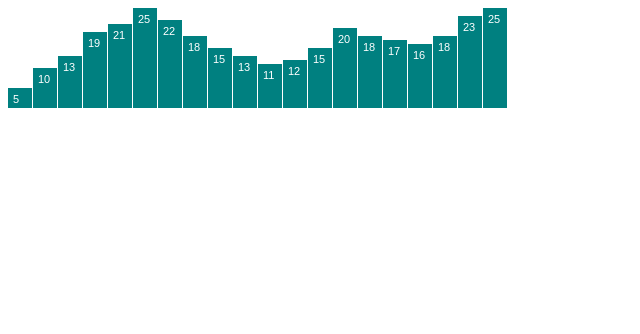
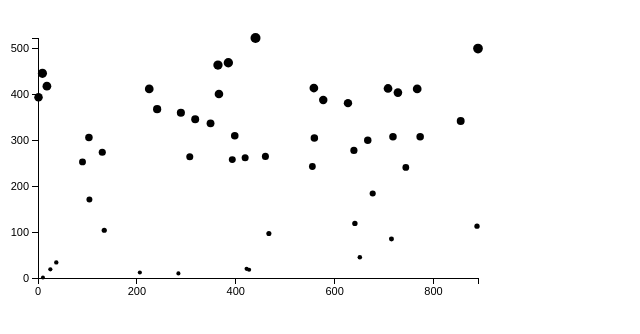
Before and after one commit to cannawen/flights-viz, a plain HTML site: page index.html in a window 1280 px wide. Shown: the whole page, without its empty margins (0-640 px from the left). Drawn offline with Linux system fonts and the light colour scheme.

Commit message:
Random scatterplot and axes that fit

```diff
--- a/index.html
+++ b/index.html
@@ -5,68 +5,93 @@
         <title>D3 Test</title>
         <script type="text/javascript" src="d3/d3.v3.js"></script>
         <style type="text/css">
-
-
-            div.bar {
-                display: inline-block;
-                width: 20px;
-                height: 75px;
-                background-color: teal;
-                margin-right: 2px;
+            .axis path,
+            .axis line {
+                fill: none;
+                stroke: black;
+                shape-rendering: crispEdges;
             }
 
-            div.bar:hover {
-                background-color: gray;
+            .axis text {
+                font-family: sans-serif;
+                font-size: 11px;
             }
-
         </style>
     </head>
     <body>
         <script type="text/javascript">
+
+
             var w = 500;
-            var h = 100;
-            var barPadding = 1;
+            var h = 300;
+            var padding = 30;
 
-var dataset = [ 5, 10, 13, 19, 21, 25, 22, 18, 15, 13,
-                11, 12, 15, 20, 18, 17, 16, 18, 23, 25 ];
+            //Dynamic, random dataset
+            var dataset = [];
+            var numDataPoints = 50;
+            var xRange = Math.random() * 1000;
+            var yRange = Math.random() * 1000;
+            for (var i = 0; i < numDataPoints; i++) {
+                var newNumber1 = Math.round(Math.random() * xRange);
+                var newNumber2 = Math.round(Math.random() * yRange);
+                dataset.push([newNumber1, newNumber2]);
+            }
+
+
+            d3.max(dataset, function(d) {    //Returns 480
+                return d[0];  //References first value in each sub-array
+            });
+
+            var xScale = d3.scale.linear()
+                .domain([0, d3.max(dataset, function(d) { return d[0]; })])
+                .range([padding, w - padding]);
+
+            var yScale = d3.scale.linear()
+                 .domain([0, d3.max(dataset, function(d) { return d[1]; })])
+                 .range([h - padding, padding]);
+
+            var rScale = d3.scale.linear()
+                 .domain([0, d3.max(dataset, function(d) { return d[1]; })])
+                 .range([2, 5]);
 
             var svg = d3.select("body")
                 .append("svg")
                 .attr("width", w)
                 .attr("height", h);
 
-            svg.selectAll("rect")
+            svg.selectAll("circle")
                .data(dataset)
                .enter()
-               .append("rect")
-               .attr("x", function(d, i) {
-                    return i * (w / dataset.length );  //Bar width of 20 plus 1 for padding
+               .append("circle")
+               .attr("cx", function(d) {
+                    return xScale(d[0]);
                })
-               .attr("y", function(d) {
-                    return h - d*4;  //Height minus data value
+               .attr("cy", function(d) {
+                    return yScale(d[1]);
                })
-               .attr("width", w / dataset.length - barPadding)
-               .attr("height", function(d) {
-                    return d*4;
-                })
-               .attr("fill","teal");
+               .attr("r", function(d) {
+                    return rScale(d[1]);
+                });
 
-            svg.selectAll("text")
-           .data(dataset)
-           .enter()
-           .append("text")
-           .text(function(d) {
-                return d;
-           })
-           .attr("x", function(d, i) {
-                return i * (w / dataset.length) + 5;
-           })
-           .attr("y", function(d) {
-                return h - (d * 4) + 15;
-           })
-           .attr("font-family", "sans-serif")
-           .attr("font-size", "11px")
-           .attr("fill", "white");
+            var xAxis = d3.svg.axis()
+              .scale(xScale)
+              .ticks(5)
+              .orient("bottom");
+
+            var yAxis = d3.svg.axis()
+              .scale(yScale)
+              .ticks(5)
+              .orient("left")
+
+            svg.append("g")
+                .attr("class", "axis")
+                .attr("transform", "translate(0," + (h - padding) + ")")
+                .call(xAxis);
+
+            svg.append("g")
+                .attr("class", "axis")
+                .attr("transform", "translate(" + padding + ",0)")
+                .call(yAxis);
 
         </script>
     </body>
```
